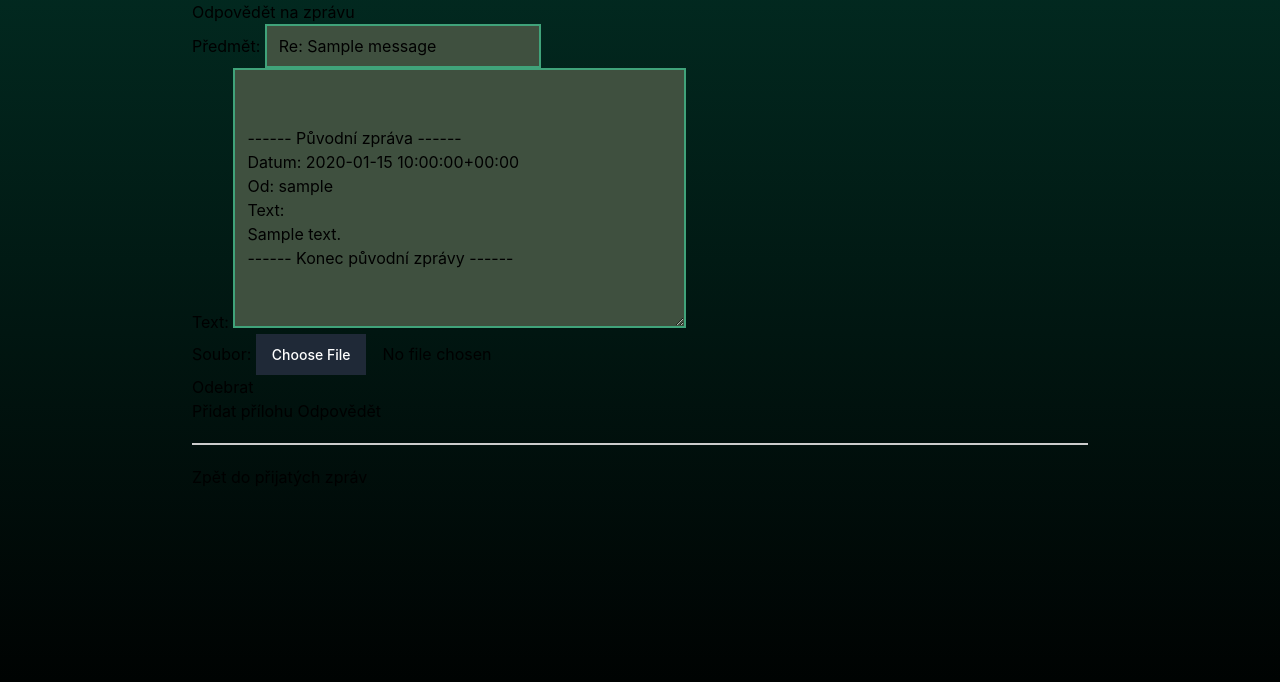
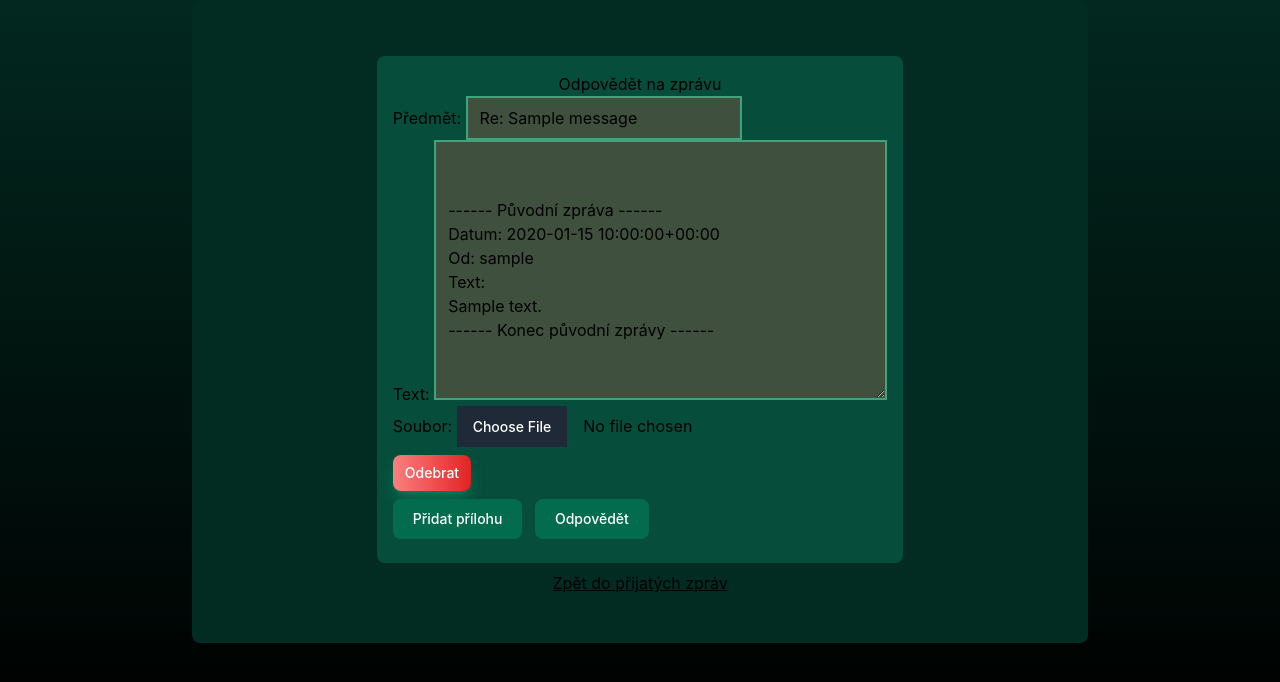
Before and after one commit to Wolferine69/mushroomatlas, a Django app: page /reply_message/1/ in a window 1280 px wide. Shown: the part 68-750 px from the top of the page. Run offline with Django 5.2, Linux system fonts and the light colour scheme; a user stored in the database is signed in; tables that the repository leaves empty hold one stand-in row (values such as "Sample post"); style sheets or scripts are compiled from the project's sources; parts of the project's set-up code (start-up, migrations or seed data) failed here and were passed over; some libraries are stand-ins or nearby versions.

Commit message:
feature: Final frontend commit n3: refactor of forward_message.html

```diff
--- a/messaging/templates/messaging/forward_message.html
+++ b/messaging/templates/messaging/forward_message.html
@@ -1,6 +1,9 @@
 {% extends 'base.html' %}
 
 {% block content %}
+<section class="flex flex-col bg-emerald-950 items-center justify-center p-12
+                md: max-h-3xl shadow-4xl rounded-lg">
+    <article class="p-4 my-2 bg-emerald-900 rounded-lg flex flex-col items-center">
         <h1>{% if reply %}Odpovědět na {% else %}Přeposlat{% endif %} zprávu</h1>
         <form method="post" enctype="multipart/form-data">
             {% csrf_token %}
@@ -10,24 +13,39 @@
                 {% for form in attachment_formset %}
                     <div class="attachment-form" data-form-index="{{ forloop.counter0 }}">
                         {{ form.as_p }}
-                <button type="button" class="remove-attachment">Odebrat</button>
+                        <button type="button" class="remove-attachment text-white mt-2 bg-gradient-to-r from-red-400 via-red-500
+                        to-red-600 hover:bg-gradient-to-br
+                        focus:ring-4 focus:outline-none focus:ring-red-300 dark:focus:ring-red-800 shadow-lg shadow-green-500/50
+                        dark:shadow-lg
+                        dark:shadow-red-800/80 font-medium rounded-lg text-sm px-3 py-2 text-center me-2">Odebrat</button>
                     </div>
                 {% endfor %}
             </div>
-    <button type="button" id="add-attachment">Přidat přílohu</button>
-    <button type="submit" class="btn btn-primary">{% if reply %}Odpovědět{% else %}Přeposlat{% endif %}</button>
+            <button type="button" id="add-attachment" class="focus:outline-none text-white bg-green-700 hover:bg-green-800 focus:ring-4
+             focus:ring-green-300 font-medium rounded-lg text-sm
+             px-5 py-2.5 me-2 mb-2 dark:bg-green-600 dark:hover:bg-green-700
+             dark:focus:ring-green-800 mt-2">Přidat přílohu</button>
+            <button type="submit" class='focus:outline-none text-white bg-green-700 hover:bg-green-800 focus:ring-4
+             focus:ring-green-300 font-medium rounded-lg text-sm
+             px-5 py-2.5 me-2 mb-2 dark:bg-green-600 dark:hover:bg-green-700
+             dark:focus:ring-green-800 mt-2'>{% if reply %}Odpovědět{% else %}Přeposlat{% endif %}</button>
         </form>
 
         <template id="attachment-template">
             <div class="attachment-form">
                 {{ attachment_formset.empty_form.as_p }}
-        <button type="button" class="remove-attachment">Odebrat</button>
+                <button type="button" class="remove-attachment text-white mt-2 bg-gradient-to-r from-red-400 via-red-500
+                        to-red-600 hover:bg-gradient-to-br
+                        focus:ring-4 focus:outline-none focus:ring-red-300 dark:focus:ring-red-800 shadow-lg shadow-green-500/50
+                        dark:shadow-lg
+                        dark:shadow-red-800/80 font-medium rounded-lg text-sm px-3 py-2 text-center me-2">Odebrat</button>
             </div>
         </template>
 
         {% if not reply %}
-<hr style="margin: 20px 0; border: 1px solid #ccc;">
+            </article>
 
+    <article class="p-4 my-2 bg-emerald-900 rounded-lg flex flex-col items-center">
                 <h2>Původní přílohy</h2>
         {% if original_message.attachments.exists %}
         <ul>
@@ -40,10 +58,11 @@
         {% endif %}
         {% endif %}
 
-<hr style="margin: 20px 0; border: 1px solid #ccc;">
 
-<a href="{% url 'view_inbox' %}" class="btn btn-secondary">Zpět do přijatých zpráv</a>
+        </article>
 
+    <a href="{% url 'view_inbox' %}" class="underline">Zpět do přijatých zpráv</a>
+</section>
 <script>
     document.getElementById('add-attachment').addEventListener('click', function() {
         var attachmentTemplate = document.getElementById('attachment-template').content.cloneNode(true);
```
Lines whose indentation alone changed are shown as unchanged.
